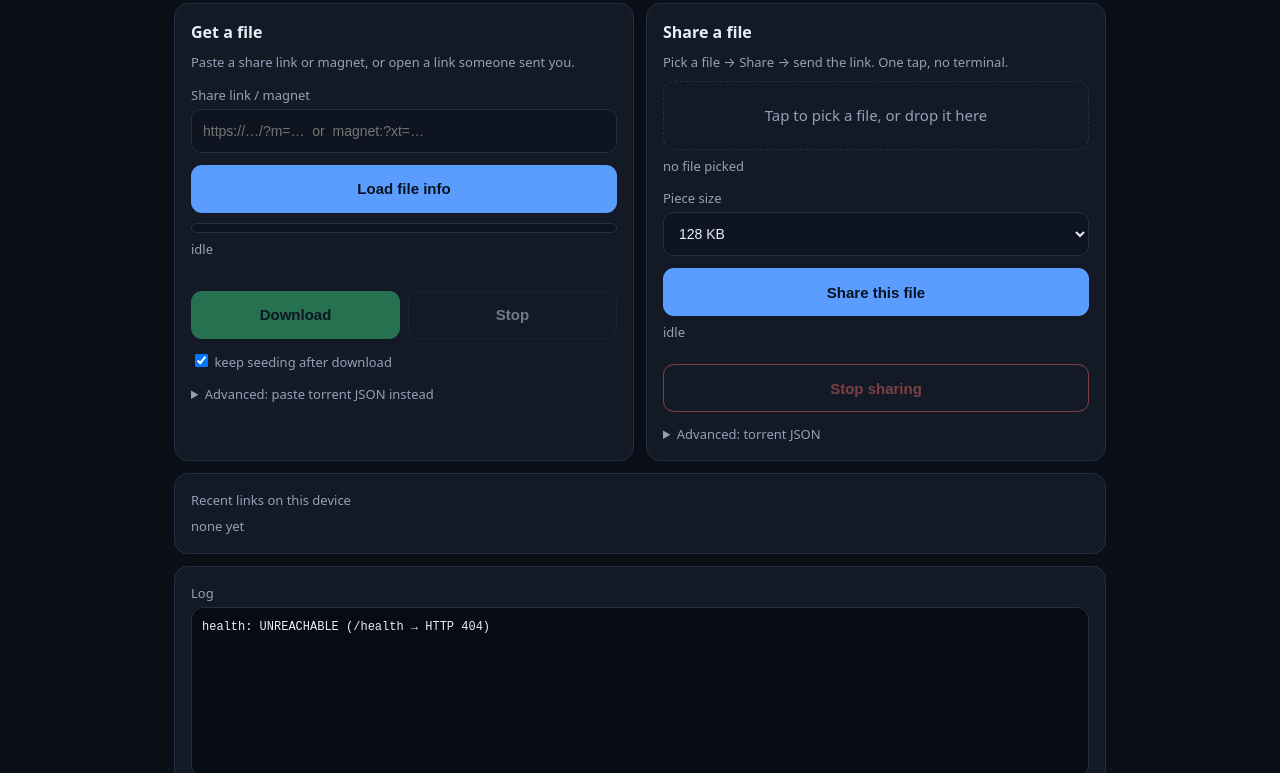
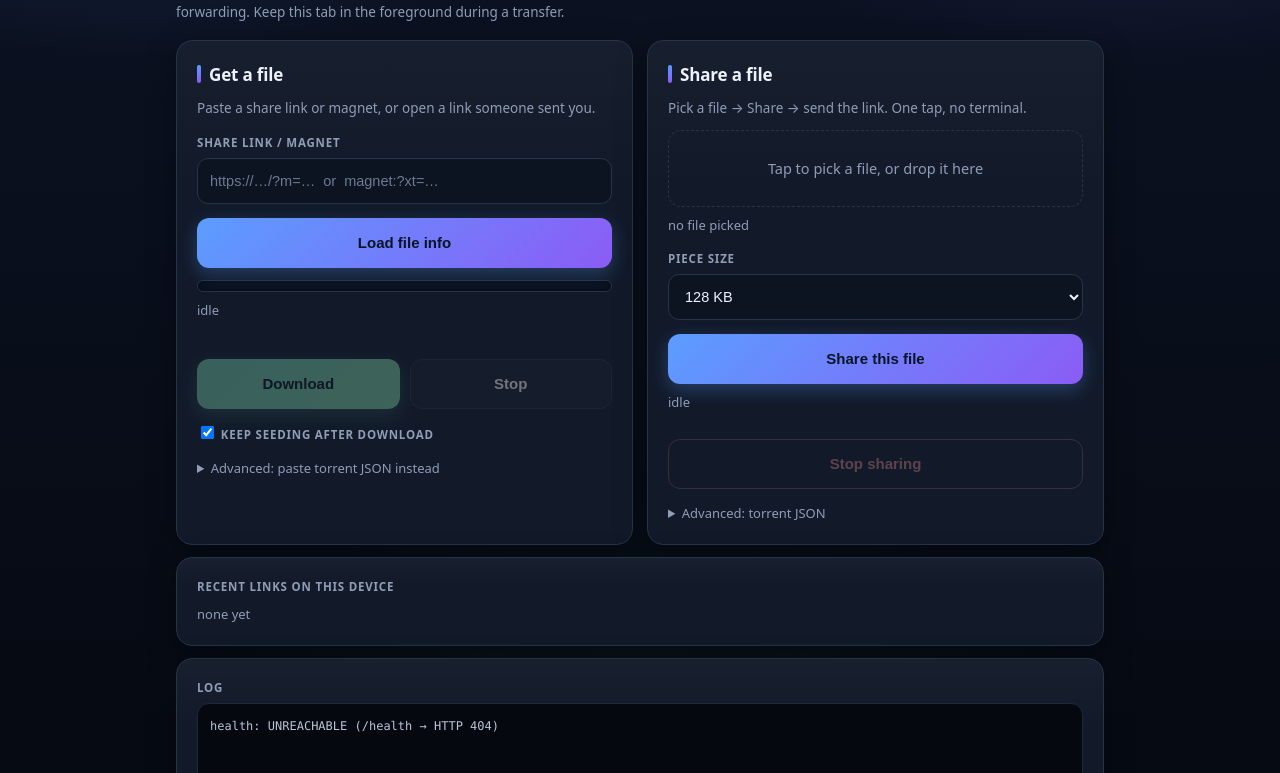
Before and after one commit to Arp1tSingh/p2p-file-sharing, a plain HTML site: page static/index.html in a window 1280 px wide. Shown: the part 89-862 px from the top of the page. Drawn offline with Linux system fonts and the light colour scheme; no server answers.

Commit message:
UI polish: gradient theme, motion, refined type/spacing
- Layered glow background, glassy cards, gradient headline/buttons
- Entrance choreography, pulsing health dot, progress shimmer,
  heat-cell pop, toast slide-ins, button lift/press physics
- Micro-uppercase labels, focus rings, custom scrollbar,
  safe-area toasts, prefers-reduced-motion support

```diff
--- a/static/index.html
+++ b/static/index.html
@@ -6,47 +6,107 @@
 <meta name="theme-color" content="#0b0f17">
 <title>p2p share</title>
 <style>
-:root{--bg:#0b0f17;--card:#131a26;--line:#223047;--txt:#e8eef7;--mut:#93a1b8;--acc:#5b9dff;--ok:#3ddc84;--bad:#ff6b6b;--r:14px}
+:root{
+  --bg0:#060a13;--bg1:#0b1222;--card:#121a2a;--card2:#0d1421;
+  --line:#243449;--line-soft:#1b2740;
+  --txt:#edf2fb;--mut:#8f9db5;--mut2:#6b7a93;
+  --acc:#5b9dff;--vio:#8b5cf6;--ok:#34d399;--ok2:#3ddc84;--bad:#ff6b6b;
+  --r:16px;--sh:0 10px 30px rgba(0,0,0,.35);
+  --ease:cubic-bezier(.22,.9,.28,1);
+}
 *{box-sizing:border-box;-webkit-tap-highlight-color:transparent}
-body{margin:0;background:var(--bg);color:var(--txt);font:15px/1.55 system-ui,-apple-system,Segoe UI,Roboto,sans-serif}
-.wrap{max-width:960px;margin:0 auto;padding:20px 14px 70px}
+::selection{background:rgba(91,157,255,.35)}
+html{scroll-behavior:smooth}
+body{margin:0;color:var(--txt);
+  font:15px/1.6 system-ui,-apple-system,"Segoe UI",Roboto,"Helvetica Neue",Arial,sans-serif;
+  font-feature-settings:"cv11","ss01";-webkit-font-smoothing:antialiased;
+  background:var(--bg0);min-height:100vh}
+body::before{content:"";position:fixed;inset:0;z-index:-1;
+  background:
+    radial-gradient(700px 320px at 12% -60px,rgba(91,157,255,.16),transparent 65%),
+    radial-gradient(640px 300px at 88% -40px,rgba(139,92,246,.15),transparent 65%),
+    radial-gradient(900px 500px at 50% 110%,rgba(52,211,153,.07),transparent 60%),
+    linear-gradient(var(--bg1),var(--bg0))}
+.wrap{max-width:960px;margin:0 auto;padding:26px 16px 80px;animation:rise .5s var(--ease) both}
 header{display:flex;align-items:center;gap:10px;flex-wrap:wrap}
-.dot{width:10px;height:10px;border-radius:50%;background:#555;flex:none}.dot.ok{background:var(--ok)}.dot.bad{background:var(--bad)}
-h1{font-size:19px;margin:0}small{color:var(--mut);overflow-wrap:anywhere}
-.hint{color:var(--mut);font-size:13px;margin:8px 0 0}
-.cols{display:grid;grid-template-columns:1fr 1fr;gap:12px;margin-top:14px}
+.dot{width:11px;height:11px;border-radius:50%;background:#4b586e;flex:none;position:relative;transition:background .3s}
+.dot.ok{background:var(--ok2)}
+.dot.ok::after{content:"";position:absolute;inset:-4px;border-radius:50%;border:2px solid rgba(61,220,132,.5);animation:ping 1.8s var(--ease) infinite}
+.dot.bad{background:var(--bad)}
+@keyframes ping{0%{transform:scale(.6);opacity:1}80%,100%{transform:scale(1.25);opacity:0}}
+h1{font-size:21px;margin:0;font-weight:800;letter-spacing:-.02em;
+  background:linear-gradient(92deg,#fff 20%,#a9c6ff 60%,#c4b5fd);-webkit-background-clip:text;background-clip:text;color:transparent}
+small{color:var(--mut);overflow-wrap:anywhere}
+.hint{color:var(--mut);font-size:13.5px;margin:10px 0 0;max-width:62ch}
+.cols{display:grid;grid-template-columns:1fr 1fr;gap:14px;margin-top:16px}
 @media(max-width:720px){.cols{grid-template-columns:1fr}}
-.card{background:var(--card);border:1px solid var(--line);border-radius:var(--r);padding:16px;min-width:0}
-.card h2{margin:0 0 4px;font-size:16px}
-label.lbl{display:block;color:var(--mut);font-size:13px;margin:12px 0 4px}
-input,select,textarea{width:100%;padding:11px;border-radius:10px;border:1px solid var(--line);background:#0e1420;color:var(--txt);font-size:14px;min-height:44px}
-textarea{font-family:ui-monospace,monospace;font-size:12px}
-.row{display:flex;gap:8px;flex-wrap:wrap}.row>*{flex:1;min-width:120px}
-.btn{display:inline-flex;align-items:center;justify-content:center;gap:6px;width:100%;margin-top:12px;padding:13px;border:0;border-radius:11px;background:var(--acc);color:#06121f;font-weight:700;font-size:15px;min-height:48px;cursor:pointer}
-.btn.ghost{background:transparent;border:1px solid var(--line);color:var(--txt)}
-.btn.ok{background:var(--ok)}
-.btn.danger{background:transparent;border:1px solid var(--bad);color:var(--bad)}
-.btn:disabled{opacity:.45;cursor:default}
-.bar{height:10px;background:#0e1420;border:1px solid var(--line);border-radius:99px;overflow:hidden;margin-top:10px}
-.bar>i{display:block;height:100%;width:0;background:var(--acc);transition:width .2s}
-.stat{color:var(--mut);font-size:13px;margin-top:6px;overflow-wrap:anywhere}
-.heat{display:grid;grid-template-columns:repeat(auto-fill,minmax(18px,1fr));gap:4px;margin-top:10px}
-.heat i{aspect-ratio:1;border-radius:5px;background:#0e1420;border:1px solid var(--line)}
-.heat i.do{background:var(--acc);border-color:var(--acc)}
-.heat i.ok{background:var(--ok);border-color:var(--ok)}
-.drop{border:1.5px dashed var(--line);border-radius:12px;padding:22px 12px;text-align:center;color:var(--mut);margin-top:8px;cursor:pointer}
-.drop.over{border-color:var(--acc);color:var(--txt)}
-details{margin-top:12px}summary{color:var(--mut);font-size:13px;cursor:pointer}
-#log{background:#070b12;border:1px solid var(--line);border-radius:12px;padding:10px;height:170px;overflow:auto;font:12px/1.6 ui-monospace,monospace;white-space:pre-wrap}
-a.dl{color:var(--ok);font-weight:700}
-a.savebtn{display:inline-block;margin-top:10px;padding:13px 22px;background:var(--ok);color:#06121f;font-weight:700;font-size:15px;border-radius:11px;text-decoration:none;min-height:48px}
-#dl-preview{margin-top:10px}#dl-preview video,#dl-preview img{max-width:100%;border-radius:10px;border:1px solid var(--line)}
-#toasts{position:fixed;left:50%;transform:translateX(-50%);bottom:16px;display:flex;flex-direction:column;gap:8px;z-index:9;width:min(92vw,480px)}
-.toast{background:#1a2334;border:1px solid var(--line);border-radius:10px;padding:11px 14px;font-size:14px}
+.card{background:linear-gradient(180deg,rgba(255,255,255,.025),transparent 30%),var(--card);
+  border:1px solid var(--line);border-radius:var(--r);padding:20px;min-width:0;box-shadow:var(--sh);
+  animation:rise .55s var(--ease) both}
+.cols .card:nth-child(2){animation-delay:.09s}
+.wrap>.card{animation-delay:.16s}
+@keyframes rise{from{opacity:0;transform:translateY(14px)}to{opacity:1;transform:none}}
+.card h2{margin:0 0 2px;font-size:17px;font-weight:750;letter-spacing:-.01em;display:flex;align-items:center;gap:8px}
+.card h2::before{content:"";width:4px;height:18px;border-radius:99px;background:linear-gradient(var(--acc),var(--vio))}
+#p-seed-card h2::before,.card.share h2::before{background:linear-gradient(var(--ok2),var(--acc))}
+label.lbl{display:block;color:var(--mut);font-size:11.5px;font-weight:650;text-transform:uppercase;letter-spacing:.07em;margin:14px 0 6px}
+input,select,textarea{width:100%;padding:11px 12px;border-radius:11px;border:1px solid var(--line);
+  background:var(--card2);color:var(--txt);font-size:14.5px;min-height:46px;transition:border-color .2s,box-shadow .2s,transform .15s}
+input:focus,select:focus,textarea:focus{outline:none;border-color:var(--acc);box-shadow:0 0 0 3px rgba(91,157,255,.18)}
+input::placeholder,textarea::placeholder{color:var(--mut2)}
+textarea{font-family:ui-monospace,SFMono-Regular,Menlo,monospace;font-size:12.5px;line-height:1.65}
+.row{display:flex;gap:10px;flex-wrap:wrap}.row>*{flex:1;min-width:120px}
+.btn{display:inline-flex;align-items:center;justify-content:center;gap:8px;width:100%;margin-top:14px;padding:13px 16px;
+  border:0;border-radius:12px;font-weight:750;font-size:15px;min-height:50px;cursor:pointer;color:#081527;
+  background:linear-gradient(135deg,var(--acc),var(--vio));box-shadow:0 6px 18px rgba(91,157,255,.28);
+  transition:transform .15s var(--ease),box-shadow .2s,filter .2s}
+.btn:hover:not(:disabled){transform:translateY(-1px);filter:brightness(1.07);box-shadow:0 10px 24px rgba(91,157,255,.36)}
+.btn:active:not(:disabled){transform:translateY(1px) scale(.99)}
+.btn.ghost{background:rgba(255,255,255,.03);border:1px solid var(--line);color:var(--txt);box-shadow:none}
+.btn.ghost:hover:not(:disabled){border-color:var(--acc);box-shadow:0 0 0 3px rgba(91,157,255,.12)}
+.btn.ok{background:linear-gradient(135deg,var(--ok),var(--ok2));box-shadow:0 6px 18px rgba(52,211,153,.28)}
+.btn.danger{background:transparent;border:1px solid rgba(255,107,107,.5);color:var(--bad);box-shadow:none}
+.btn:disabled{opacity:.42;cursor:default;filter:saturate(.5)}
+.bar{height:12px;background:#0a101d;border:1px solid var(--line);border-radius:99px;overflow:hidden;margin-top:12px;box-shadow:inset 0 1px 3px rgba(0,0,0,.5)}
+.bar>i{display:block;height:100%;width:0;border-radius:99px;background:linear-gradient(90deg,var(--acc),var(--vio));transition:width .25s var(--ease);position:relative;overflow:hidden}
+.bar>i.live::after{content:"";position:absolute;inset:0;
+  background:linear-gradient(110deg,transparent 20%,rgba(255,255,255,.45) 50%,transparent 80%);
+  background-size:200% 100%;animation:shimmer 1.2s linear infinite}
+@keyframes shimmer{from{background-position:180% 0}to{background-position:-80% 0}}
+.stat{color:var(--mut);font-size:13px;margin-top:8px;overflow-wrap:anywhere}
+.heat{display:grid;grid-template-columns:repeat(auto-fill,minmax(20px,1fr));gap:5px;margin-top:12px}
+.heat i{aspect-ratio:1;border-radius:6px;background:#0c1322;border:1px solid var(--line-soft);transition:background .25s,transform .2s}
+.heat i.ok{background:linear-gradient(135deg,var(--ok),var(--ok2));border-color:transparent;box-shadow:0 0 8px rgba(52,211,153,.45);animation:pop .35s var(--ease)}
+@keyframes pop{0%{transform:scale(.4)}60%{transform:scale(1.18)}100%{transform:scale(1)}}
+.drop{border:1.5px dashed var(--line);border-radius:13px;padding:26px 12px;text-align:center;color:var(--mut);
+  margin-top:10px;cursor:pointer;transition:border-color .2s,background .2s,transform .15s;font-size:14.5px}
+.drop:hover{border-color:var(--acc);background:rgba(91,157,255,.05)}
+.drop.over{border-color:var(--acc);color:var(--txt);background:rgba(91,157,255,.09);transform:scale(1.01)}
+details{margin-top:14px}summary{color:var(--mut);font-size:13px;cursor:pointer;border-radius:8px}
+summary:hover{color:var(--txt)}
+#log{background:#05080f;border:1px solid var(--line-soft);border-radius:12px;padding:12px;height:170px;overflow:auto;
+  font:12px/1.7 ui-monospace,SFMono-Regular,Menlo,monospace;white-space:pre-wrap;color:#b9c5d8}
+#log::-webkit-scrollbar{width:8px}#log::-webkit-scrollbar-thumb{background:var(--line);border-radius:99px}
+a.dl{color:var(--ok2);font-weight:700}
+a.savebtn{display:inline-flex;align-items:center;justify-content:center;gap:8px;margin-top:12px;padding:14px 24px;
+  background:linear-gradient(135deg,var(--ok),var(--ok2));color:#05281c;font-weight:800;font-size:15.5px;
+  border-radius:12px;text-decoration:none;min-height:52px;box-shadow:0 8px 22px rgba(52,211,153,.35);
+  animation:pop .45s var(--ease);transition:transform .15s var(--ease),filter .2s}
+a.savebtn:hover{transform:translateY(-1px);filter:brightness(1.06)}
+#dl-preview{margin-top:12px}#dl-preview video,#dl-preview img{max-width:100%;border-radius:12px;border:1px solid var(--line);box-shadow:var(--sh);animation:rise .4s var(--ease)}
+#toasts{position:fixed;left:50%;transform:translateX(-50%);bottom:calc(16px + env(safe-area-inset-bottom));display:flex;flex-direction:column;gap:8px;z-index:9;width:min(92vw,480px)}
+.toast{background:rgba(26,35,52,.96);border:1px solid var(--line);border-radius:12px;padding:12px 15px;font-size:14px;
+  box-shadow:var(--sh);animation:toastin .3s var(--ease)}
 .toast.bad{border-color:var(--bad)}
-.rec{display:flex;justify-content:space-between;gap:8px;padding:9px 4px;border-top:1px solid var(--line);font-size:13px}
-.rec button{background:none;border:0;color:var(--acc);font-size:13px;padding:6px;cursor:pointer}
-.filecard{background:#0e1420;border:1px solid var(--line);border-radius:10px;padding:10px 12px;margin-top:10px;font-size:14px}
+@keyframes toastin{from{opacity:0;transform:translateY(12px) scale(.97)}to{opacity:1;transform:none}}
+.rec{display:flex;justify-content:space-between;align-items:center;gap:8px;padding:10px 4px;border-top:1px solid var(--line-soft);font-size:13.5px}
+.rec button{background:rgba(91,157,255,.1);border:1px solid transparent;color:var(--acc);font-size:13px;font-weight:650;
+  padding:7px 12px;border-radius:9px;cursor:pointer;transition:background .2s,border-color .2s}
+.rec button:hover{border-color:var(--acc)}
+.filecard{background:linear-gradient(180deg,rgba(91,157,255,.07),transparent),var(--card2);
+  border:1px solid var(--line);border-radius:12px;padding:12px 14px;margin-top:12px;font-size:14px;animation:rise .35s var(--ease)}
+.filecard b{font-size:15px}
+@media(prefers-reduced-motion:reduce){*,*::before,*::after{animation:none!important;transition:none!important}html{scroll-behavior:auto}}
 </style>
 </head>
 <body>
@@ -165,6 +225,7 @@ $("dl-go").onclick=async()=>{
   for(let i=0;i<15&&!dlStop;i++){const r=await post("/announce",{info_hash:meta.info_hash,peer_id:myId,mode:"relay",event:"started"});seeders=(r.peers||[]).map(p=>p.peer_id);if(seeders.length)break;$("dl-stat").textContent="waiting for sharer… ("+(i+1)+") — keep this tab open";await new Promise(r=>setTimeout(r,4000));}
   if(!seeders.length){$("dl-stat").textContent="no sharer online — ask them to open their Share tab";$("dl-stop").disabled=true;$("dl-go").disabled=false;return;}
   log("dl: seeders:",seeders.length);
+  $("dl-bar").classList.add("live");
   const out=new Array(n);let done=0;
   const one=async idx=>{
    const exp=meta.pieces[idx];
@@ -183,6 +244,7 @@ $("dl-go").onclick=async()=>{
   const W=6;let cur=0,failed=null,tFirst=0;
   const worker=async()=>{while(cur<n&&!dlStop&&!failed){const i=cur++;try{out[i]=await one(i);done++;if(!tFirst)tFirst=performance.now();heatSet($("dl-heat"),i,"ok");const el=(performance.now()-(done>2?tFirst:t0))/1000;const got=out.filter(Boolean).reduce((s,b)=>s+b.byteLength,0);const rate=got/Math.max(el,.01);$("dl-bar").style.width=(100*done/n)+"%";$("dl-stat").textContent=done+"/"+n+" ("+Math.round(100*done/n)+"%) @ "+fmtB(rate)+"/s"+(done>2?" • ETA "+fmtETA(meta.size-got,rate):"");}catch(e){failed=e;return;}}};
   await Promise.all(Array.from({length:Math.min(W,n)},worker));
+  $("dl-bar").classList.remove("live");
   $("dl-stop").disabled=true;$("dl-go").disabled=false;
   if(dlStop){$("dl-stat").textContent="stopped";return;}
   if(failed){toast(String(failed.message||failed),1);log("dl: ERROR",failed.message||failed);return;}
@@ -201,7 +263,7 @@ $("dl-go").onclick=async()=>{
   try{a.click();}catch(e){}
   post("/announce",{info_hash:meta.info_hash,peer_id:myId,mode:"relay",event:"completed"});
   if($("dl-seed").checked)seedBlob(meta,total);
- }catch(e){toast(String(e.message||e),1);log("dl: ERROR",e.message||e);$("dl-stop").disabled=true;$("dl-go").disabled=false;}
+ }catch(e){toast(String(e.message||e),1);log("dl: ERROR",e.message||e);$("dl-bar").classList.remove("live");$("dl-stop").disabled=true;$("dl-go").disabled=false;}
 };
 async function seedBlob(meta,bytes){
  const myId=pid();
```
